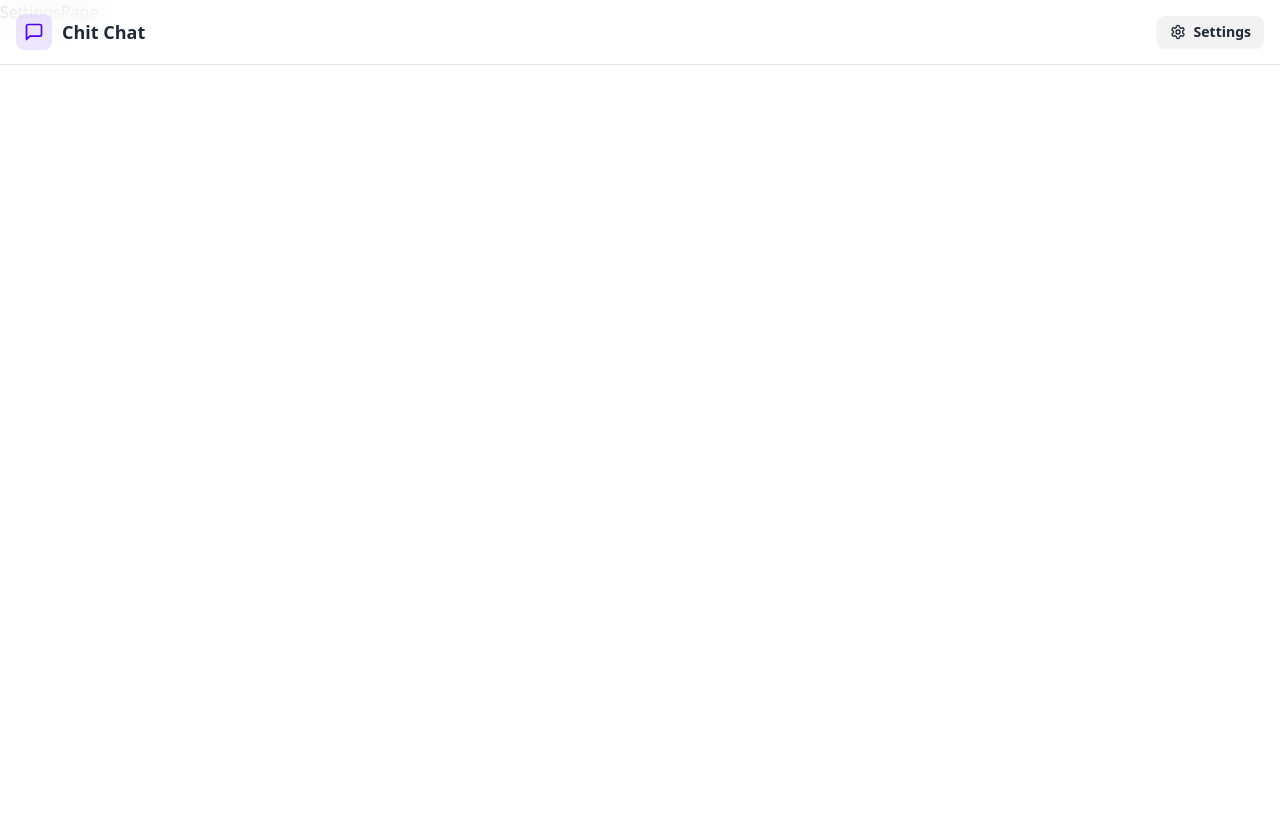
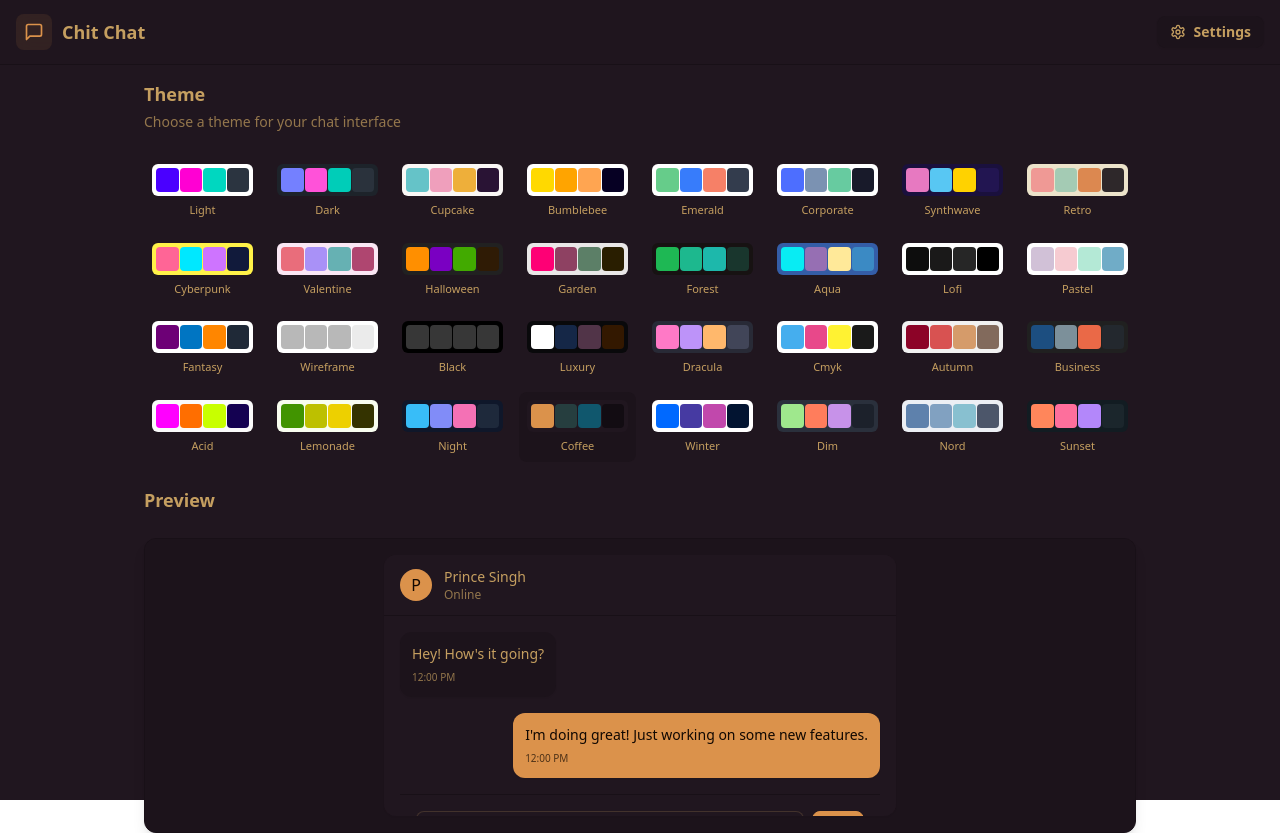
Before and after one commit to Prince-Singh-05/Chit-Chat, a React (Vite) app in the folder frontend/: page /settings in a window 1280 px wide. Before the commit the page ends 800 px from the top, so only its background shows below. Built offline with nearby package versions, Linux system fonts and the light colour scheme; no server answers.

Commit message:
Setting Page completed for diffrent themes

```diff
--- a/frontend/src/App.jsx
+++ b/frontend/src/App.jsx
@@ -8,9 +8,11 @@ import ProfilePage from "./pages/ProfilePage";
 import { useAuthStore } from "./store/useAuthStore";
 import { useEffect } from "react";
 import { Loader } from "lucide-react";
+import { useThemeStore } from "./store/useThemeStore";
 
 function App() {
 	const { authUser, checkAuth, isCheckingAuth } = useAuthStore();
+	const { theme } = useThemeStore();
 
 	useEffect(() => {
 		checkAuth();
@@ -26,7 +28,7 @@ function App() {
 		);
 
 	return (
-		<div>
+		<div data-theme={theme}>
 			<Navbar />
 
 			<Routes>
--- /dev/null
+++ b/frontend/src/constants/index.js
@@ -0,0 +1,34 @@
+export const THEMES = [
+	"light",
+	"dark",
+	"cupcake",
+	"bumblebee",
+	"emerald",
+	"corporate",
+	"synthwave",
+	"retro",
+	"cyberpunk",
+	"valentine",
+	"halloween",
+	"garden",
+	"forest",
+	"aqua",
+	"lofi",
+	"pastel",
+	"fantasy",
+	"wireframe",
+	"black",
+	"luxury",
+	"dracula",
+	"cmyk",
+	"autumn",
+	"business",
+	"acid",
+	"lemonade",
+	"night",
+	"coffee",
+	"winter",
+	"dim",
+	"nord",
+	"sunset",
+];
--- a/frontend/src/pages/SettingsPage.jsx
+++ b/frontend/src/pages/SettingsPage.jsx
@@ -1,9 +1,140 @@
-import React from 'react'
+import { useThemeStore } from "../store/useThemeStore";
+import { THEMES } from "../constants";
+import { Send } from "lucide-react";
+
+const PREVIEW_MESSAGES = [
+	{ id: 1, content: "Hey! How's it going?", isSent: false },
+	{
+		id: 2,
+		content: "I'm doing great! Just working on some new features.",
+		isSent: true,
+	},
+];
 
 const SettingsPage = () => {
-  return (
-    <div>SettingsPage</div>
-  )
-}
+	const { theme, setTheme } = useThemeStore();
 
-export default SettingsPage
+	return (
+		<div className="h-screen container mx-auto px-4 pt-20 max-w-5xl">
+			<div className="space-y-6">
+				<div className="flex flex-col gap-1">
+					<h2 className="text-lg font-semibold">Theme</h2>
+					<p className="text-sm text-base-content/70">
+						Choose a theme for your chat interface
+					</p>
+				</div>
+
+				<div className="grid grid-cols-4 sm:grid-cols-6 md:grid-cols-8 gap-2">
+					{THEMES.map((t) => (
+						<button
+							key={t}
+							className={`group flex flex-col items-center gap-1.5 p-2 rounded-lg transition-colors ${
+								theme === t
+									? "bg-base-200"
+									: "hover:bg-base-200/50"
+							}`}
+							onClick={() => setTheme(t)}
+						>
+							<div
+								className="relative h-8 w-full rounded-md overflow-hidden"
+								data-theme={t}
+							>
+								<div className="absolute inset-0 grid grid-cols-4 gap-px p-1">
+									<div className="rounded bg-primary"></div>
+									<div className="rounded bg-secondary"></div>
+									<div className="rounded bg-accent"></div>
+									<div className="rounded bg-neutral"></div>
+								</div>
+							</div>
+							<span className="text-[11px] font-medium truncate w-full text-center">
+								{t.charAt(0).toUpperCase() + t.slice(1)}
+							</span>
+						</button>
+					))}
+				</div>
+
+				{/* Preview Section */}
+				<h3 className="text-lg font-semibold mb-3">Preview</h3>
+				<div className="rounded-xl border border-base-300 overflow-hidden bg-base-100 shadow-lg">
+					<div className="p-4 bg-base-200">
+						<div className="max-w-lg mx-auto">
+							{/* Mock Chat UI */}
+							<div className="bg-base-100 rounded-xl shadow-sm overflow-hidden">
+								{/* Chat Header */}
+								<div className="px-4 py-3 border-b border-base-300 bg-base-100">
+									<div className="flex items-center gap-3">
+										<div className="w-8 h-8 rounded-full bg-primary flex items-center justify-center text-primary-content font-medium">
+											P
+										</div>
+										<div>
+											<h3 className="font-medium text-sm">
+												Prince Singh
+											</h3>
+											<p className="text-xs text-base-content/70">
+												Online
+											</p>
+										</div>
+									</div>
+								</div>
+
+								{/* Chat Messages */}
+								<div className="p-4 space-y-4 min-h-[200px] max-h-[200px] overflow-y-auto bg-base-100">
+									{PREVIEW_MESSAGES.map((message) => (
+										<div
+											key={message.id}
+											className={`flex ${
+												message.isSent
+													? "justify-end"
+													: "justify-start"
+											}`}
+										>
+											<div
+												className={`max-w-[80%] rounded-xl p-3
+                         shadow-sm ${
+								message.isSent
+									? "bg-primary text-primary-content"
+									: "bg-base-200"
+							}`}
+											>
+												<p className="text-sm">
+													{message.content}
+												</p>
+												<p
+													className={`text-[10px] mt-1.5 ${
+														message.isSent
+															? "text-primary-content/70"
+															: "text-base-content/70"
+													}`}
+												>
+													12:00 PM
+												</p>
+											</div>
+										</div>
+									))}
+
+									{/* Chat Input */}
+									<div className="p-4 border-t border-base-300 bg-base-100">
+										<div className="flex gap-2">
+											<input
+												type="text"
+												className="input input-bordered flex-1 text-sm h-10"
+												placeholder="Type a message..."
+												value="This is a preview"
+												readOnly
+											/>
+											<button className="btn btn-primary h-10 min-h-0">
+												<Send size={18} />
+											</button>
+										</div>
+									</div>
+								</div>
+							</div>
+						</div>
+					</div>
+				</div>
+			</div>
+		</div>
+	);
+};
+
+export default SettingsPage;
--- /dev/null
+++ b/frontend/src/store/useThemeStore.js
@@ -0,0 +1,9 @@
+import { create } from "zustand";
+
+export const useThemeStore = create((set) => ({
+	theme: localStorage.getItem("chat-theme") || "coffee",
+	setTheme: (theme) => {
+		localStorage.setItem("chat-theme", theme);
+		set({ theme });
+	},
+}));
--- a/frontend/tailwind.config.js
+++ b/frontend/tailwind.config.js
@@ -8,4 +8,40 @@ export default {
 		extend: {},
 	},
 	plugins: [daisyui],
+	daisyui: {
+		themes: [
+			"light",
+			"dark",
+			"cupcake",
+			"bumblebee",
+			"emerald",
+			"corporate",
+			"synthwave",
+			"retro",
+			"cyberpunk",
+			"valentine",
+			"halloween",
+			"garden",
+			"forest",
+			"aqua",
+			"lofi",
+			"pastel",
+			"fantasy",
+			"wireframe",
+			"black",
+			"luxury",
+			"dracula",
+			"cmyk",
+			"autumn",
+			"business",
+			"acid",
+			"lemonade",
+			"night",
+			"coffee",
+			"winter",
+			"dim",
+			"nord",
+			"sunset",
+		],
+	},
 };
```
